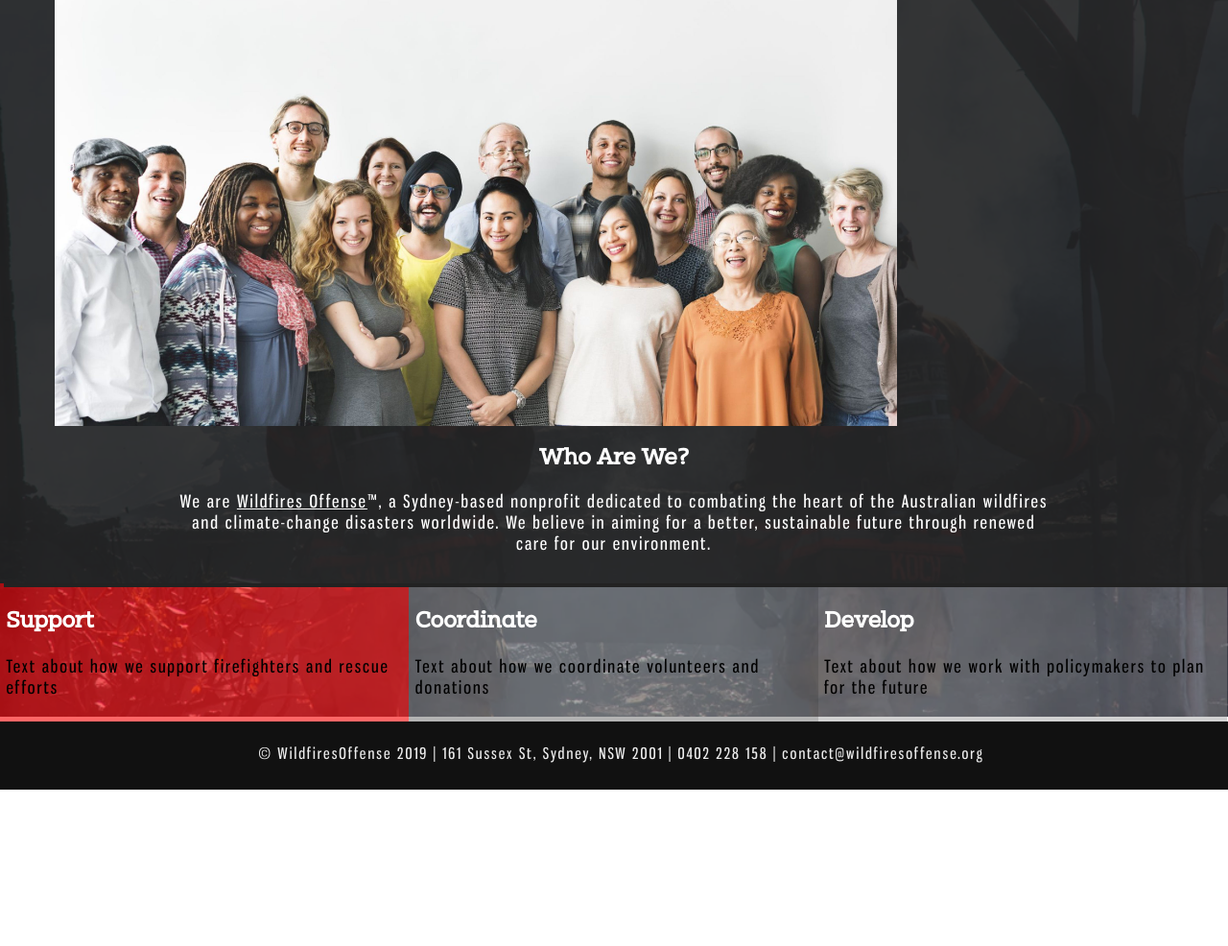
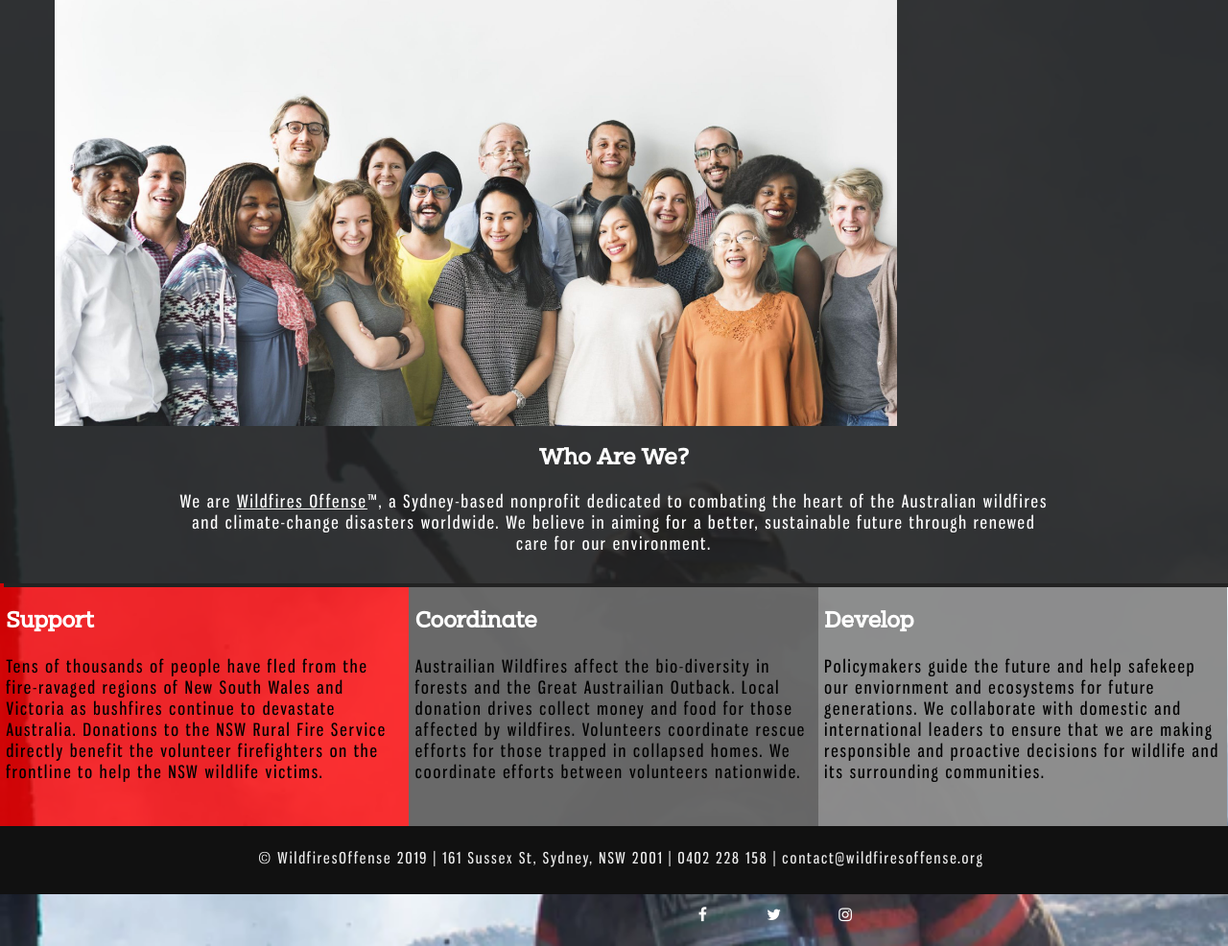
Before and after one commit to ef1301/Wildfire_Offense, a plain HTML site: page templates/about.html in a window 1280 px wide. Shown: the part 106-1092 px from the top of the page at 96% size. Before the commit the page ends 929 px from the top, so only its background shows below. Drawn offline with Linux system fonts and the light colour scheme.

Commit message:
Added Footer Social Media Icons and updated the About Page text and formatting

```diff
--- a/styles/aboutStyles.css
+++ b/styles/aboutStyles.css
@@ -1,3 +1,4 @@
+
 /* Unused -----------------------------------*/
 /*.mainbanner {
 	height: auto;
@@ -12,6 +13,9 @@
 }*/
 
 /* About Containers -------------------------*/
+
+
+
 .abcontainer {
 	background-color: rgba(34, 34, 34, 0.9);
 	position: relative;
@@ -54,6 +58,7 @@
   float: left;
   width: 32.32%;
   padding: 0.5%;
+  height: 30%;
 }
 
 .column h2 {
@@ -72,3 +77,25 @@
   display: table;
   clear: both;
 }
+
+/* Social Media Icons */
+.fa {
+  padding: 20px;
+  font-size: 30px;
+  width: 25px;
+  text-align: center;
+  text-decoration: none;
+  margin: 5px 2px;
+  color: white;
+}
+
+.footer_text
+{
+  display: inline-block;
+}
+
+.social_icons
+{
+  display: inline-block;
+  margin-left: 25%;
+}
--- a/styles/main.css
+++ b/styles/main.css
@@ -99,6 +99,7 @@ body {
     height: 7%;
     color: #ededed;
     letter-spacing: 2px;
+    float: left;
 }
 
 /* CONTAINER-------------------------------------------*/
--- a/templates/about.html
+++ b/templates/about.html
@@ -11,12 +11,13 @@
     <!--reference to CSS file storing the design of the webpage-->
     <link rel="stylesheet" type="text/css" href="../styles/main.css">
     <link rel="stylesheet" type="text/css" href="../styles/aboutStyles.css">
+    <link rel="stylesheet" href="https://cdnjs.cloudflare.com/ajax/libs/font-awesome/4.7.0/css/font-awesome.min.css">
 
 <style>
     body {
         background-image: url(../img/about_firefighters.png);
-        background-repeat: no-repeat;
-        background-size: cover;
+        background-repeat: repeat;
+        background-size: 200%;
     }
 </style>
 </head>
@@ -44,20 +45,27 @@
         <p>We are <u>Wildfires Offense</u>™, a Sydney-based nonprofit dedicated to combating the heart of the Australian wildfires <br>and climate-change disasters worldwide. We believe in aiming for a better, sustainable future through renewed <br>care for our environment.</p>
     </div>
 
-    <div class="row">
-        <div class="column" style="background-color: rgba(255, 0, 0, 0.6)">
+
+        <div class="column" style="background-color: rgba(255, 0, 0, 0.8)">
             <h2>Support</h2>
-            <p>Text about how we support firefighters and rescue efforts</p>
+            <p>Tens of thousands of people have fled from the fire-ravaged regions of New South Wales and Victoria as bushfires
+            continue to devastate Australia. Donations to the NSW Rural Fire Service directly benefit the volunteer firefighters
+            on the frontline to help the NSW wildlife victims.</p>
         </div>
-        <div class="column" style="background-color: rgba(104, 104, 104, 0.5);">
+        <div class="column" style="background-color: rgba(104, 104, 104, 0.99);">
             <h2>Coordinate</h2>
-            <p>Text about how we coordinate volunteers and donations</p>
+            <p>Austrailian Wildfires affect the bio-diversity in forests and the Great Austrailian Outback. Local donation drives
+                collect money and food for those affected by wildfires. Volunteers coordinate rescue efforts for those trapped in
+                collapsed homes. We coordinate efforts between volunteers nationwide.</p>
         </div>
-        <div class="column" style="background-color: rgba(140, 140, 140, 0.4);">
+        <div class="column" style="background-color: rgba(140, 140, 140, 0.99);">
             <h2>Develop</h2>
-            <p>Text about how we work with policymakers to plan for the future</p>
+            <p>Policymakers guide the future and help safekeep our enviornment and ecosystems for future generations. We collaborate
+                with domestic and international leaders to ensure that we are making responsible and proactive decisions for wildlife
+                and its surrounding communities.
+            </p>
         </div>
-    </div>
+
     <!--
     ! Not Formatted Yet & Content is Unedited. Take a look and see what you want to edit and keep. !
 
@@ -84,7 +92,16 @@
 
   <!-- Footer -->
   <div class="footer">
-    <p> © WildfiresOffense 2019 | 161 Sussex St, Sydney, NSW 2001 | 0402 228 158 | contact@wildfiresoffense.org</p>
-  </div>
+    <div class= "footer_text">
+        <p> © WildfiresOffense 2019 | 161 Sussex St, Sydney, NSW 2001 | 0402 228 158 | contact@wildfiresoffense.org</p>
+    </div>
+
+    <div class="social_icons">
+      <a href="#" class="fa fa-facebook"></a>
+      <a href="#" class="fa fa-twitter"></a>
+      <a href="#" class="fa fa-instagram"></a>
+    </div>
+ </div>
+
 </body>
 </html>
```
Also changed, not shown: img/facebook.png (added), img/linkedin.png (added), img/youtube.jpg (added).
